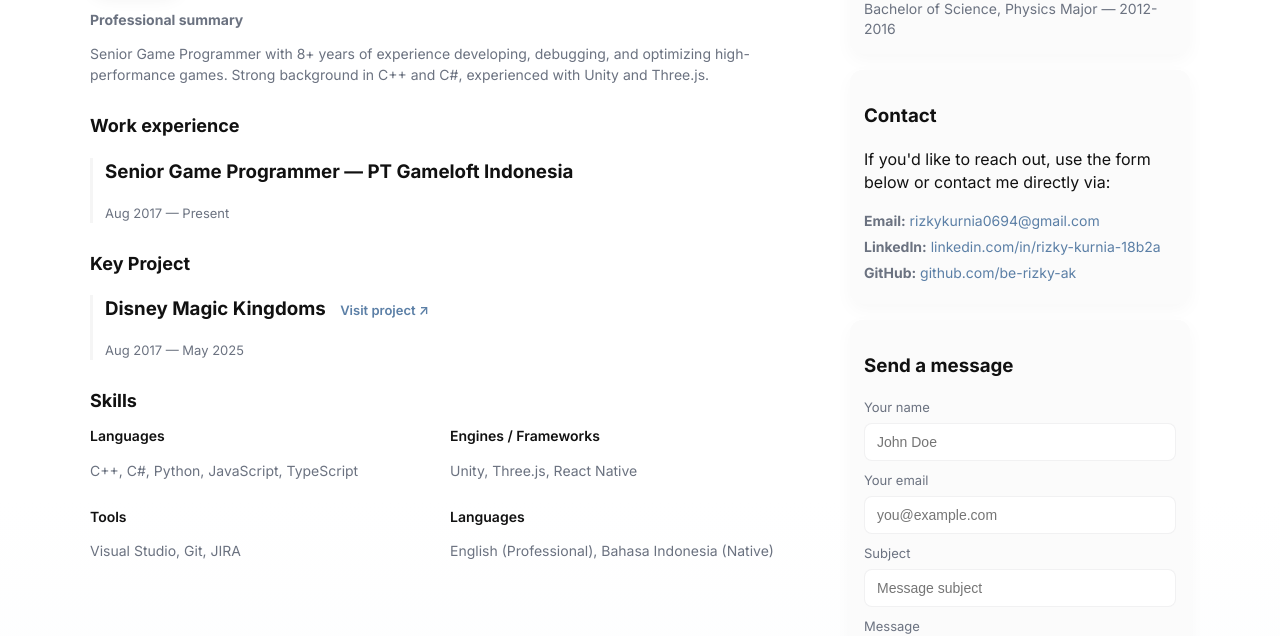
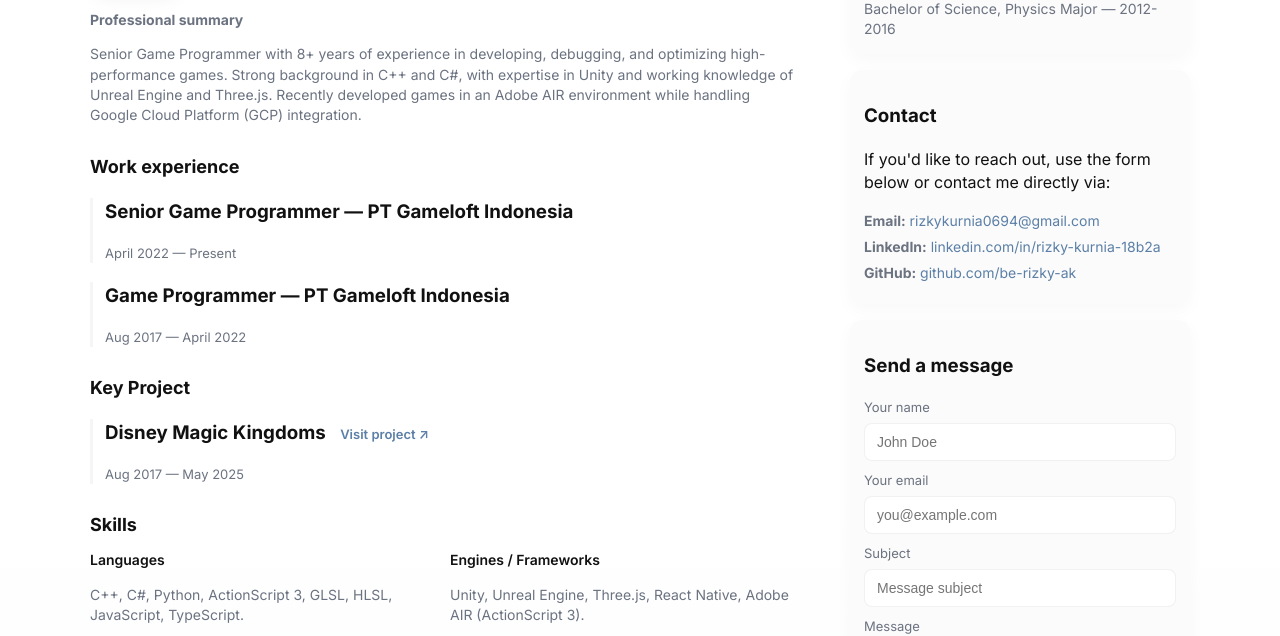
Before and after one commit to be-rizky-ak/be-rizky-ak.github.io, a plain HTML site: page index.html in a window 1280 px wide. Shown: the part 173-809 px from the top of the page. Drawn offline with Linux system fonts and the light colour scheme.

Commit message:
* Update informations

```diff
--- a/index.html
+++ b/index.html
@@ -41,9 +41,7 @@
         <div class="summary">
           <p><strong>Professional summary</strong></p>
           <p>
-            Senior Game Programmer with 8+ years of experience developing,
-            debugging, and optimizing high-performance games. Strong background
-            in C++ and C#, experienced with Unity and Three.js.
+            Senior Game Programmer with 8+ years of experience in developing, debugging, and optimizing high-performance games. Strong background in C++ and C#, with expertise in Unity and working knowledge of Unreal Engine and Three.js. Recently developed games in an Adobe AIR environment while handling Google Cloud Platform (GCP) integration.
           </p>
         </div>
 
@@ -52,7 +50,11 @@
 
           <article class="work-item">
             <h3>Senior Game Programmer — PT Gameloft Indonesia</h3>
-            <p class="dates">Aug 2017 — Present</p>
+            <p class="dates">April 2022 — Present</p>
+          </article>
+		  <article class="work-item">
+            <h3>Game Programmer — PT Gameloft Indonesia</h3>
+            <p class="dates">Aug 2017 — April 2022</p>
           </article>
         </section>
 
@@ -82,15 +84,15 @@
           <div class="skills-grid">
             <div>
               <strong>Languages</strong>
-              <p>C++, C#, Python, JavaScript, TypeScript</p>
+              <p>C++, C#, Python, ActionScript 3, GLSL, HLSL, JavaScript, TypeScript.</p>
             </div>
             <div>
               <strong>Engines / Frameworks</strong>
-              <p>Unity, Three.js, React Native</p>
+              <p>Unity, Unreal Engine, Three.js, React Native, Adobe AIR (ActionScript 3).</p>
             </div>
             <div>
               <strong>Tools</strong>
-              <p>Visual Studio, Git, JIRA</p>
+              <p>Visual Studio, Adobe Animate, Git, TortoiseSVN, JIRA, Confluence, Figma.</p>
             </div>
             <div>
               <strong>Languages</strong>
```
